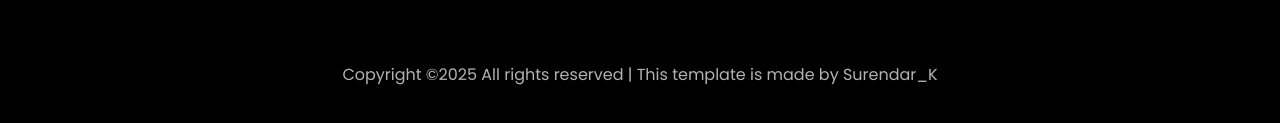
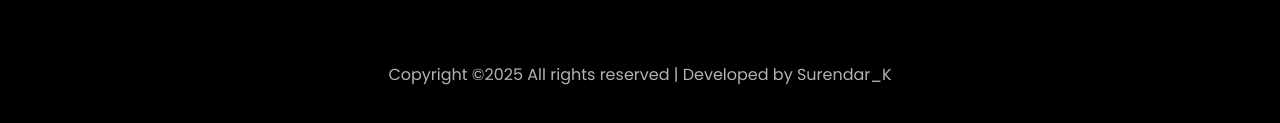
Before and after one commit to Surendar-k/MyPortfolio, a plain HTML site: page index.html in a window 1280 px wide. Shown: the part 7962-8085 px from the top of the page. Drawn offline with Linux system fonts and the light colour scheme; files whose address does not match are found by name.

Commit message:
footer change

```diff
--- a/index.html
+++ b/index.html
@@ -753,7 +753,7 @@
           <div class="col-md-12 text-center">
 
             <p><!-- Link back to Colorlib can't be removed. Template is licensed under CC BY 3.0. -->
-  Copyright &copy;<script>document.write(new Date().getFullYear());</script> All rights reserved | This template is made  by <a href="https://colorlib.com" target="_blank">Surendar_K</a>
+  Copyright &copy;<script>document.write(new Date().getFullYear());</script> All rights reserved | Developed by <a href="https://colorlib.com" target="_blank">Surendar_K</a>
   <!-- Link back to Colorlib can't be removed. Template is licensed under CC BY 3.0. --></p>
           </div>
         </div>
```
